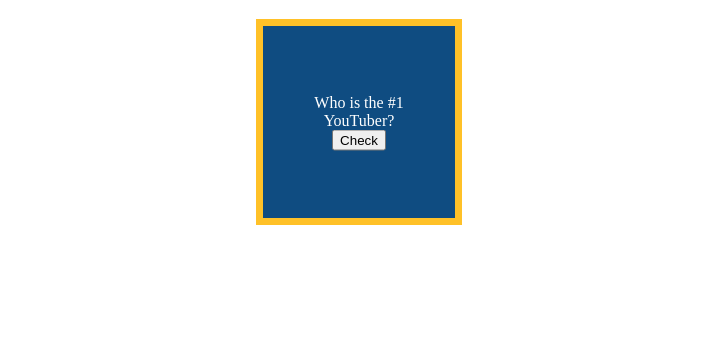
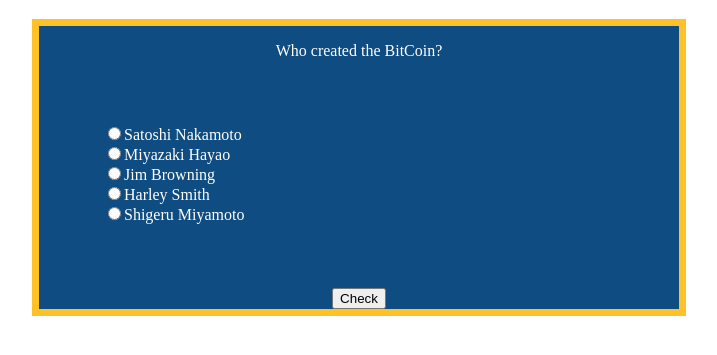
Before and after one commit to john-mai-2605/Javascript-Practice, a plain HTML site: page vanillaJS/Quiz_app/index.html in a window 1280 px wide. Shown: the part 61-416 px from the top of the page, without its empty margins (281-998 px from the left). Drawn offline with Linux system fonts and the light colour scheme.

Commit message:
options added

```diff
--- a/vanillaJS/Quiz_app/index.html
+++ b/vanillaJS/Quiz_app/index.html
@@ -8,15 +8,20 @@
         <link rel="stylesheet" href="style.css">
         <title>Simple Quiz</title>
     </head>
-    <body onload = "open_json(quiz_data)">
+    <body onload = "openJson(quiz_data)">
         <div>
             <h1 class="pageHeader">Minsoo's Simple Quiz!</h1>
         </div>
-        <div class="quizContainer">
-            <div class="theQuiz">
-                <div id="question"></div>
-                <button onclick="">Check</button>
+        <div class="theQuiz">
+            <div id="question"></div>
+            <div class="optionsContainer">
+                <input type="radio" name="answers" id="opt1" /><label for="opt1" id="option1"></label><br>
+                <input type="radio" name="answers" id="opt2" /><label for="opt2" id="option2"></label><br>
+                <input type="radio" name="answers" id="opt3" /><label for="opt3" id="option3"></label><br>
+                <input type="radio" name="answers" id="opt4" /><label for="opt4" id="option4"></label><br>
+                <input type="radio" name="answers" id="opt5" /><label for="opt5" id="option5"></label><br>
             </div>
+            <button onclick="checkAnswer()">Check</button>
         </div>
     </body>
 </html>
--- a/vanillaJS/Quiz_app/quiz_data.json
+++ b/vanillaJS/Quiz_app/quiz_data.json
@@ -4,7 +4,7 @@
         "ans" : "2", \
         "opt1" : "4",\
         "opt2" : "5",\
-        "opt3" : "6",\
+        "opt3" : "2",\
         "opt4" : "1",\
         "opt5" : "0",\
         "score" : 3 }, \
@@ -12,15 +12,15 @@
         "question" : "Who is the #1 YouTuber?", \
         "ans" : "PewDiePie", \
         "opt1" : "Mr.Beast", \
-        "opt2" : "JackSepticEye", \
-        "opt3" : "CinemaToastKen", \
+        "opt2" : "Jack Septic Eye", \
+        "opt3" : "Cinema Toast Ken", \
         "opt4" : "MKBHD", \
-        "opt5" : "Unbox Therapy", \
+        "opt5" : "PewDiePie", \
         "score" : 10 \
     }, { \
         "question" : "Who created the BitCoin?", \
         "ans" : "Satoshi Nakamoto", \
-        "opt1" : "Yamada Otake", \
+        "opt1" : "Satoshi Nakamoto", \
         "opt2" : "Miyazaki Hayao", \
         "opt3" : "Jim Browning", \
         "opt4" : "Harley Smith", \
--- a/vanillaJS/Quiz_app/script.js
+++ b/vanillaJS/Quiz_app/script.js
@@ -1,24 +1,48 @@
 var data;
-var number_quiz;
-var shown_quiz = [];
-var testing = 3;
+var numberOfQuiz;
+var shownQuiz = [];
+var score = 0;
+var questionNo;
 
-function open_json(json_string) {
+function openJson(json_string) {
     data = JSON.parse(json_string);
-    number_quiz = Object.keys(data).length;
-    select_quiz();
+    numberOfQuiz = Object.keys(data).length;
+    newQuiz();
 }
 
-function select_quiz(){
-    var included;
-    var draw;
+function checkAnswer(){
+    var userans = document.getElementsByName("answers").value;
+    var howaboutthis = document.querySelector('input[name="answers"]:checked').value;
+    var corrans = data[questionNo].ans;
+    if( howaboutthis == corrans ){
+        score += data[questionNo].score;
+    }else{
+        alert("Wrong answer"+score);
+    }
+    newQuiz();
+}
+
+function newQuiz(){
+    var shown;
+    if(shownQuiz.length === data.length){
+        shownQuiz = [];
+        alert("Cycled all questions!")
+    }
     do{
-        draw = Math.floor(Math.random()*number_quiz);
-        shown = shown_quiz.includes(draw);
+        questionNo = Math.floor(Math.random()*numberOfQuiz);
+        shown = shownQuiz.includes(questionNo);
     }while(shown)
-    let number_shown = shown_quiz.length;
-    shown_quiz[number_shown] = draw;
-    document.getElementById("question").innerHTML = data[draw].question;
-    debugger;
-
+    let numberShown = shownQuiz.length;
+    shownQuiz[numberShown] = questionNo;
+    document.getElementById("question").innerHTML = data[questionNo].question;
+    document.getElementById("option1").innerHTML = data[questionNo].opt1;
+    document.getElementById("opt1").value = data[questionNo].opt1;
+    document.getElementById("option2").innerHTML = data[questionNo].opt2;
+    document.getElementById("opt2").value = data[questionNo].opt2;
+    document.getElementById("option3").innerHTML = data[questionNo].opt3;
+    document.getElementById("opt3").value = data[questionNo].opt3;
+    document.getElementById("option4").innerHTML = data[questionNo].opt4;
+    document.getElementById("opt4").value = data[questionNo].opt4;
+    document.getElementById("option5").innerHTML = data[questionNo].opt5;
+    document.getElementById("opt5").value = data[questionNo].opt5;
 }
--- a/vanillaJS/Quiz_app/style.css
+++ b/vanillaJS/Quiz_app/style.css
@@ -2,21 +2,21 @@
     text-align: center;
 }
 
-.quizContainer{
+.theQuiz{
     border: 7px solid #ffc128;
     background-color: #0f4c81;
     color: white;
     text-align: center;
-    width: 12em;
-    height: 12em;
+    width: 50vw;
+    min-height: 15rem;
     margin: auto;
-    position:relative;
 }
 
-.theQuiz{
-    margin: 0;
-    position: absolute;
-    top: 50%;
-    left: 50%;
-    transform: translate(-50%, -50%);
+.optionsContainer{
+    text-align:left;
+    margin: 10%;
 }
+
+#question{
+    margin-top: 1em;
+}
```
